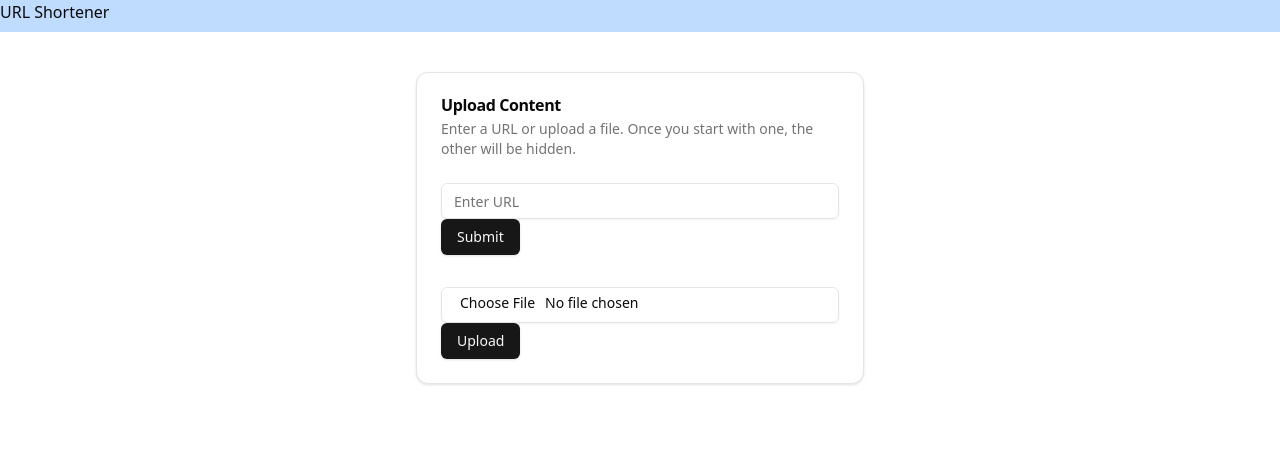
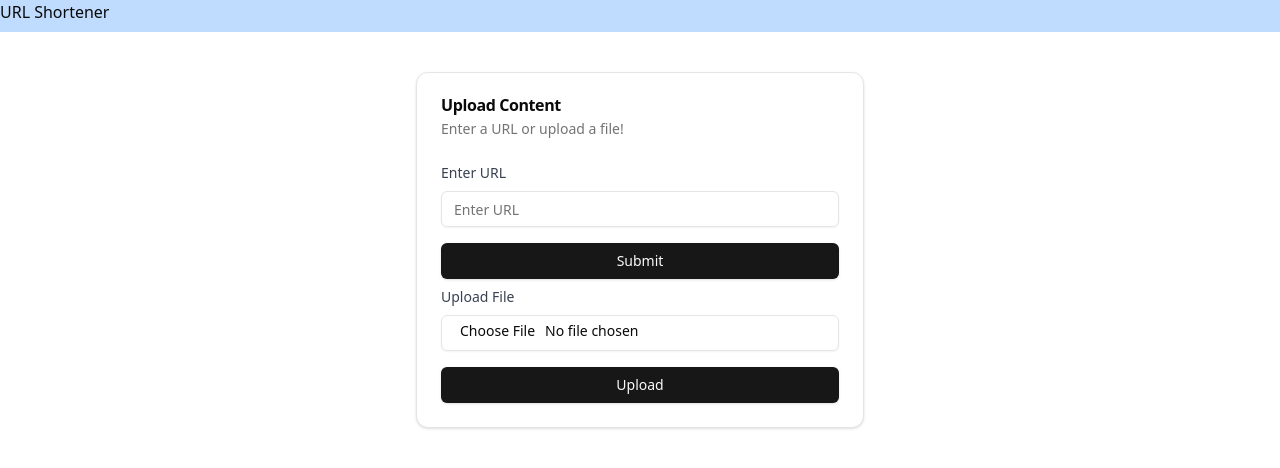
Before and after one commit to rafeeJ/url-shortener, a Next.js app: page / in a window 1280 px wide. Shown: the top 468 px of the page. Built offline with nearby package versions, Linux system fonts and the light colour scheme.

Commit message:
feat: styling

```diff
--- a/src/features/upload/file-form.tsx
+++ b/src/features/upload/file-form.tsx
@@ -25,15 +25,19 @@ export const FileForm = () => {
   };
 
   return (
-    <form
-      onSubmit={handleFileSubmit(onFileSubmit)}
-      style={{ marginTop: "2rem" }}
-    >
-      <Input type="file" {...registerFile("file")} />
-      {fileErrors.file && (
-        <p style={{ color: "red" }}>{fileErrors.file.message}</p>
-      )}
-      <Button type="submit">Upload</Button>
+    <form onSubmit={handleFileSubmit(onFileSubmit)} className="space-y-4">
+      <div className="flex flex-col space-y-2">
+        <label htmlFor="file" className="text-sm font-medium text-gray-700">
+          Upload File
+        </label>
+        <Input type="file" id="file" {...registerFile("file")} />
+        {fileErrors.file && (
+          <p className="text-sm text-red-500">{fileErrors.file.message}</p>
+        )}
+      </div>
+      <Button type="submit" className="w-full">
+        Upload
+      </Button>
     </form>
   );
 };
--- a/src/features/upload/upload-card.tsx
+++ b/src/features/upload/upload-card.tsx
@@ -14,14 +14,13 @@ export const UploadCard = () => {
     <Card className="w-full max-w-md mx-auto mt-10">
       <CardHeader>
         <CardTitle>Upload Content</CardTitle>
-        <CardDescription>
-          Enter a URL or upload a file. Once you start with one, the other will
-          be hidden.
-        </CardDescription>
+        <CardDescription>Enter a URL or upload a file!</CardDescription>
       </CardHeader>
       <CardContent>
-        <UrlForm />
-        <FileForm />
+        <div className="flex flex-col gap-2">
+          <UrlForm />
+          <FileForm />
+        </div>
       </CardContent>
     </Card>
   );
--- a/src/features/upload/url-form.tsx
+++ b/src/features/upload/url-form.tsx
@@ -25,10 +25,24 @@ export const UrlForm = () => {
   };
 
   return (
-    <form onSubmit={handleSubmit(onSubmit)}>
-      <Input type="text" placeholder="Enter URL" {...register("url")} />
-      {errors.url && <p style={{ color: "red" }}>{errors.url.message}</p>}
-      <Button type="submit">Submit</Button>
+    <form onSubmit={handleSubmit(onSubmit)} className="space-y-4">
+      <div className="flex flex-col space-y-2">
+        <label htmlFor="url" className="text-sm font-medium text-gray-700">
+          Enter URL
+        </label>
+        <Input
+          type="text"
+          id="url"
+          placeholder="Enter URL"
+          {...register("url")}
+        />
+        {errors.url && (
+          <p className="text-sm text-red-500">{errors.url.message}</p>
+        )}
+      </div>
+      <Button type="submit" className="w-full">
+        Submit
+      </Button>
     </form>
   );
 };
```
